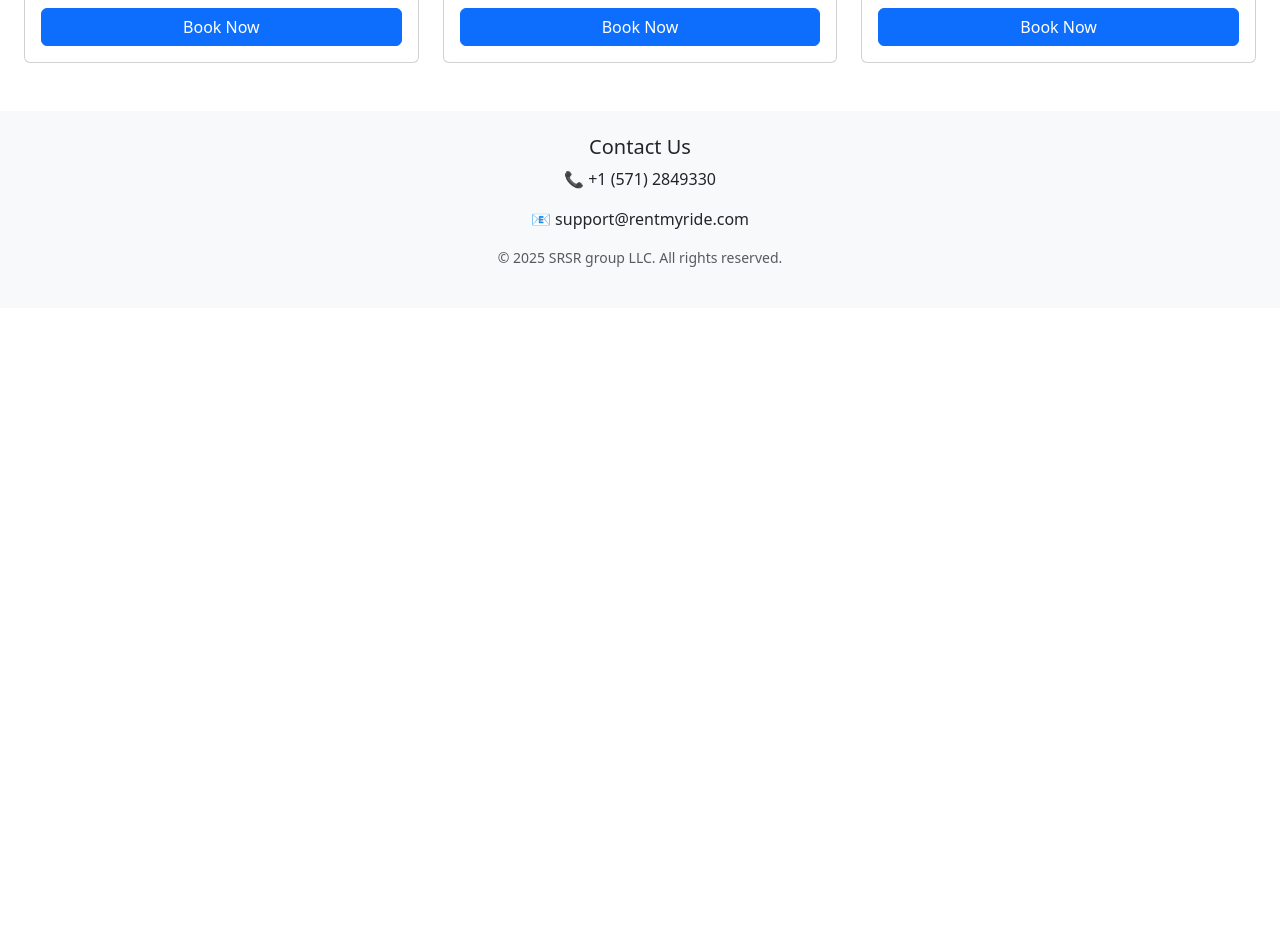
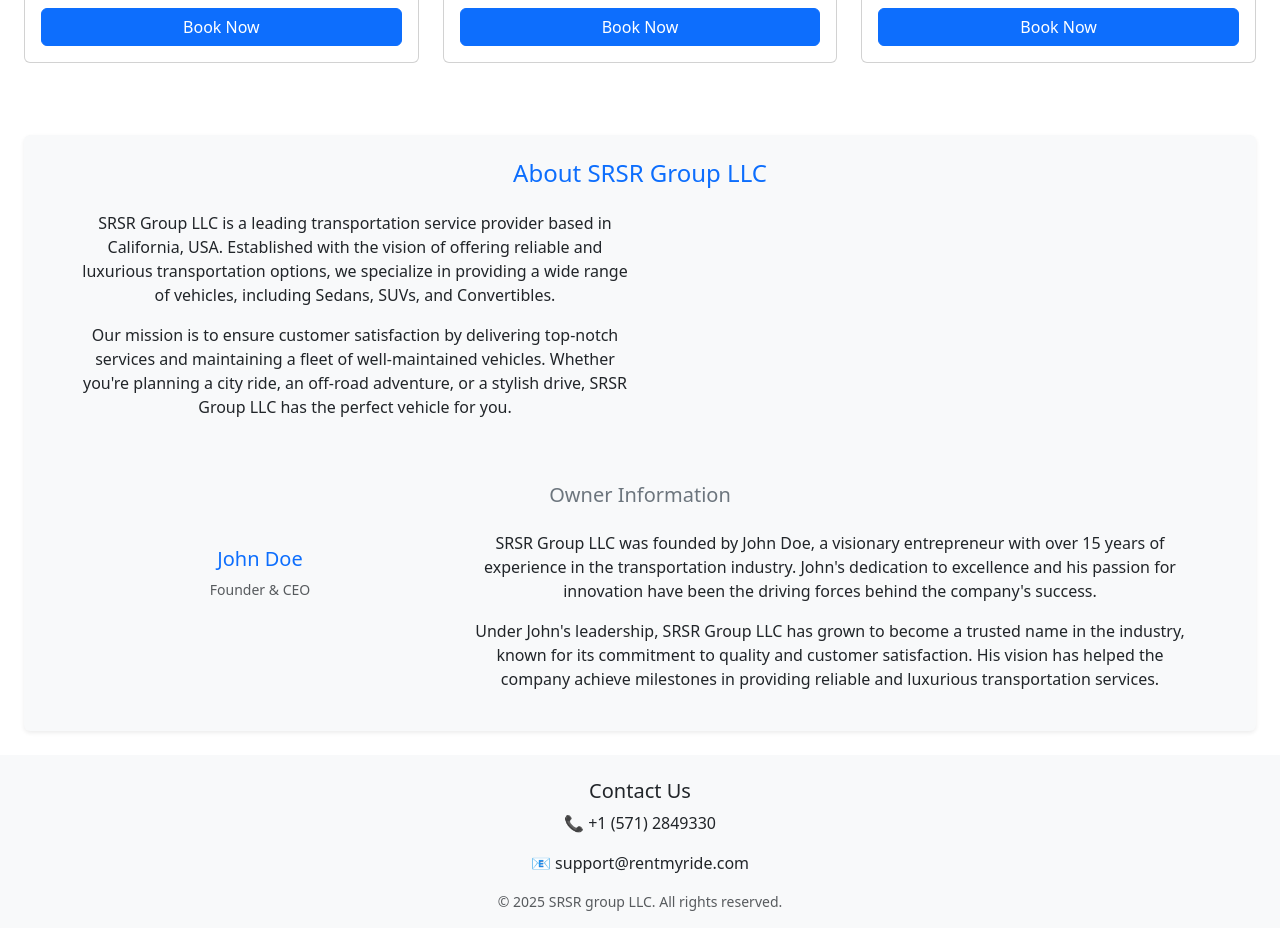
Before and after one commit to MasoodAhmadi/srslemosaine, a React (Create React App) app: page / in a window 1280 px wide. Shown: the part 700-1628 px from the top of the page. Before the commit the page ends 1008 px from the top, so only its background shows below. Built offline with nearby package versions, Linux system fonts and the light colour scheme.

Commit message:
tabs are in the middle of the page

```diff
--- a/src/components/dashboard.jsx
+++ b/src/components/dashboard.jsx
@@ -144,6 +144,68 @@ export default function Dashboard() {
             </div>
           )}
         </div>
+
+        {/* Company Information Section */}
+        <section className="company-info mt-5 p-4 bg-light rounded shadow-sm">
+          <div className="container">
+            <h2 className="h4 mb-4 text-center text-primary">
+              About SRSR Group LLC
+            </h2>
+            <div className="row">
+              <div className="col-12 col-md-6">
+                <p>
+                  SRSR Group LLC is a leading transportation service provider
+                  based in California, USA. Established with the vision of
+                  offering reliable and luxurious transportation options, we
+                  specialize in providing a wide range of vehicles, including
+                  Sedans, SUVs, and Convertibles.
+                </p>
+                <p>
+                  Our mission is to ensure customer satisfaction by delivering
+                  top-notch services and maintaining a fleet of well-maintained
+                  vehicles. Whether you're planning a city ride, an off-road
+                  adventure, or a stylish drive, SRSR Group LLC has the perfect
+                  vehicle for you.
+                </p>
+              </div>
+              <div className="col-12 col-md-6 text-center">
+                <i
+                  className="fas fa-building text-primary"
+                  style={{ fontSize: "100px" }}
+                ></i>
+              </div>
+            </div>
+            <h3 className="h5 mt-5 text-center text-secondary">
+              Owner Information
+            </h3>
+            <div className="row mt-4">
+              <div className="col-12 col-md-4 text-center">
+                <i
+                  className="fas fa-user-tie text-primary"
+                  style={{ fontSize: "80px" }}
+                ></i>
+                <h5 className="text-primary mt-3">John Doe</h5>
+                <p className="text-muted small">Founder & CEO</p>
+              </div>
+              <div className="col-12 col-md-8">
+                <p>
+                  SRSR Group LLC was founded by John Doe, a visionary
+                  entrepreneur with over 15 years of experience in the
+                  transportation industry. John's dedication to excellence and
+                  his passion for innovation have been the driving forces behind
+                  the company's success.
+                </p>
+                <p>
+                  Under John's leadership, SRSR Group LLC has grown to become a
+                  trusted name in the industry, known for its commitment to
+                  quality and customer satisfaction. His vision has helped the
+                  company achieve milestones in providing reliable and luxurious
+                  transportation services.
+                </p>
+              </div>
+            </div>
+          </div>
+        </section>
       </main>
 
       <footer id="contact" className="bg-light text-center p-4">
```
